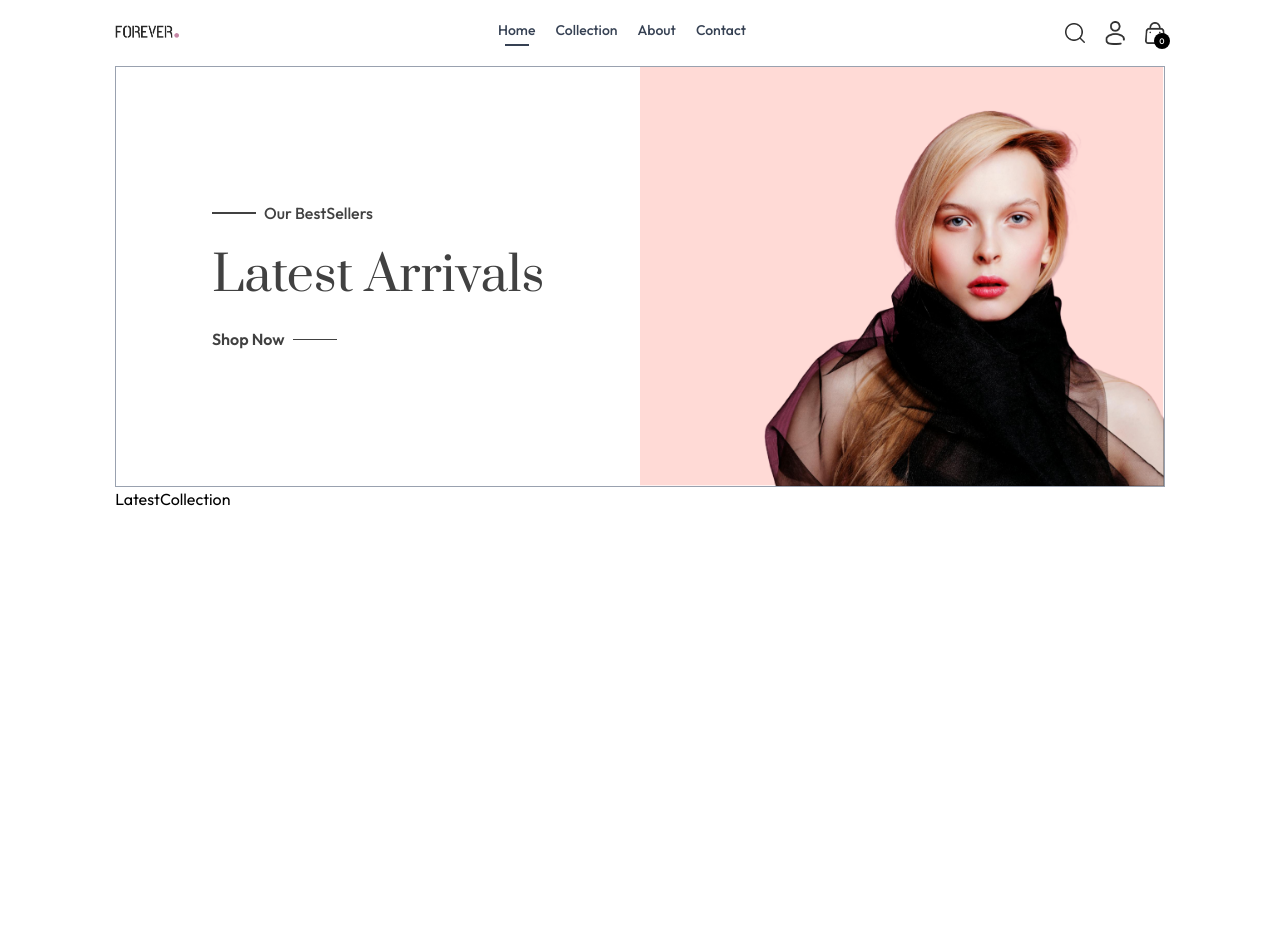
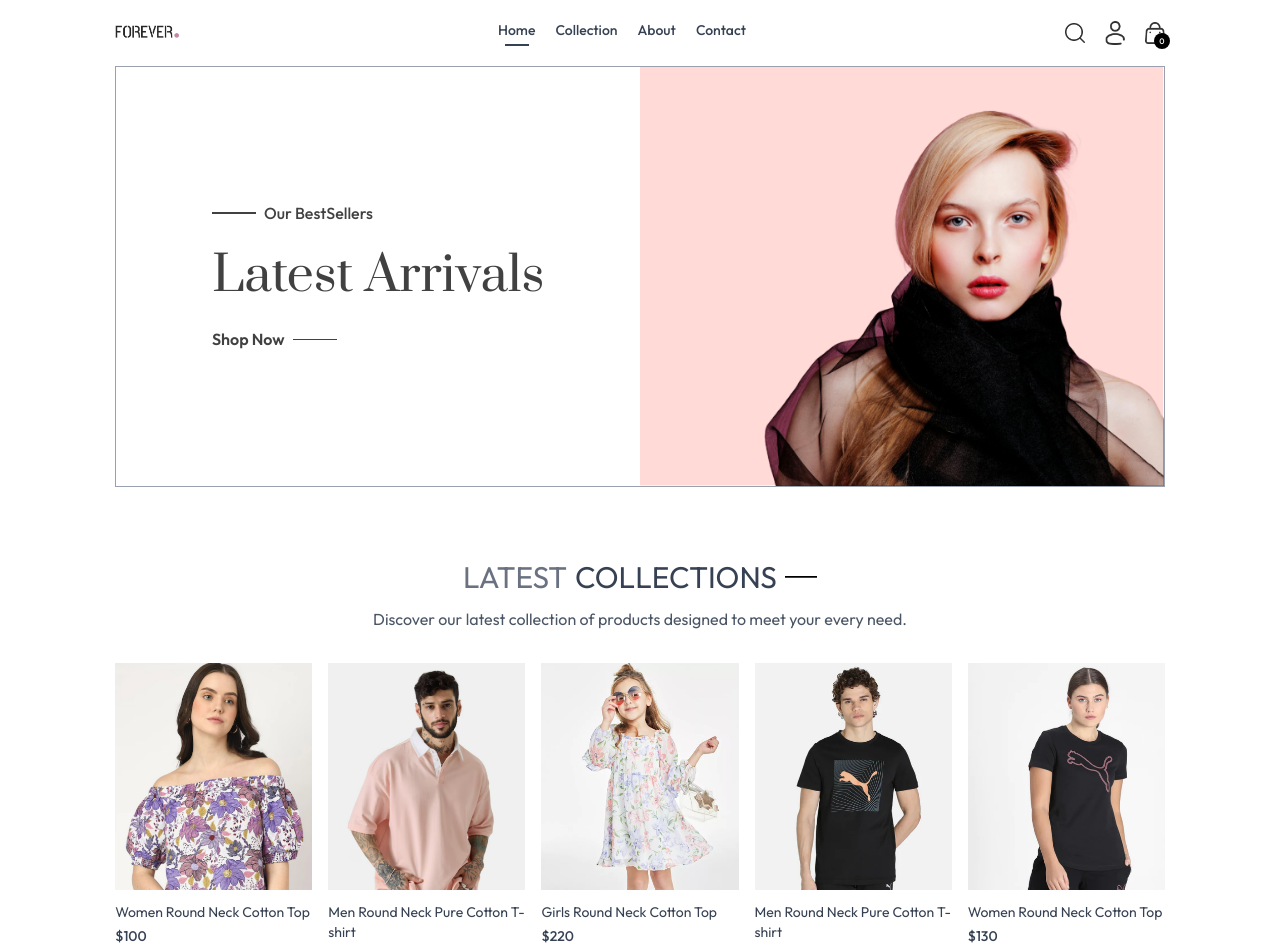
Before and after one commit to siddharthg-7/E-Commerce-Website, a React (Vite) app in the folder frontend/: page / in a window 1280 px wide. Shown: the top 947 px of the page. Before the commit the page ends 800 px from the top, so only its background shows below. Built offline with nearby package versions, Linux system fonts and the light colour scheme.

Commit message:
feat: implement Latest Collection component with product display and styling

```diff
--- a/frontend/src/components/LatestCollection.jsx
+++ b/frontend/src/components/LatestCollection.jsx
@@ -1,11 +1,36 @@
-import React, { useContext } from 'react'
+import React, { useContext, useEffect, useState } from 'react'
 import { ShopContext } from '../context/ShopContext'
+import Tittle from './Tittle';
+import ProductItem from './ProductItem';
 
 
 const LatestCollection = () => {
   const { products } = useContext(ShopContext);
+  const [latestProducts, setLatestProducts] = useState([]);
+  useEffect(() => {
+    setLatestProducts(products.slice(0, 10));
+  },[products])
   return (
-    <div>LatestCollection</div>
+    <div className='my-10'>
+      <div className='text-center py-8 text-3xl'>
+        <Tittle text1={'LATEST'} text2={'COLLECTIONS'} />
+        <p className='w-3/4 m-auto text-xs sm:text-sm md:text-base text-gray-600'>
+          Discover our latest collection of products designed to meet your every need.
+        </p>
+      </div>
+      {/* Rendering latest products */}
+      <div className='grid grid-cols-2 sm:grid-cols-3 md:grid-cols-4 lg:grid-cols-5 gap-4 gap-y-6'>
+        {latestProducts.map((item,index) => (
+          <ProductItem
+            key={index}
+            id={item._id}
+            image={item.image}
+            name={item.name}
+            price={item.price}
+          />
+        ))}
+      </div>
+    </div>
   )
 }
 
--- /dev/null
+++ b/frontend/src/components/ProductItem.jsx
@@ -0,0 +1,19 @@
+import React, { useContext } from 'react'
+import { Link } from 'react-router-dom';
+import { ShopContext } from '../context/ShopContext';
+
+const ProductItem = ({ id,image,name,price }) => {
+    const {currency} = useContext(ShopContext);
+
+  return (
+    <Link to={`/product/${id}`} className='text-gray-700 cursor-pointer'>
+        <div className='overflow-hidden'>
+            <img  className='hover:scale-110 transition ease-in-out' src={image[0]} alt=""/>
+        </div>
+        <p className='pt-3 pb-1 text-sm'>{name}</p>
+        <p className='text-sm font-medium'>{currency}{price}</p>
+   </Link>
+  )
+}
+
+export default ProductItem
--- /dev/null
+++ b/frontend/src/components/Tittle.jsx
@@ -0,0 +1,13 @@
+import React from 'react'
+
+const Tittle = ({ text1, text2 }) => {
+  return (
+    <div className='inline-flex gap-2 items-center mb-3'>
+      <p className='text-gray-500'>{text1}</p>
+      <p className='text-gray-700'>{text2}</p>
+      <hr className='w-8 h-[1.5px] bg-gray-700' />
+    </div>
+  )
+}
+
+export default Tittle
--- a/frontend/src/context/ShopContext.jsx
+++ b/frontend/src/context/ShopContext.jsx
@@ -1,6 +1,6 @@
 import { createContext } from "react";
 import {products} from '../assets/assets'
-export const ShopContext = createContext();
+const ShopContext = createContext();
 const ShopContextProvider = ({ children }) => {
     const currency = '$';
     const delivery_fee = 10;
@@ -17,4 +17,5 @@
         </ShopContext.Provider>
     );
 };
+export { ShopContext };
 export default ShopContextProvider;
--- a/frontend/src/index.css
+++ b/frontend/src/index.css
@@ -16,3 +16,11 @@
   font-weight: 400;
   font-style: normal;
 }
+
+@media (max-width: 640px) {
+    a.active
+    {
+        background-color: black;
+        color: white;
+    }
+}
```
